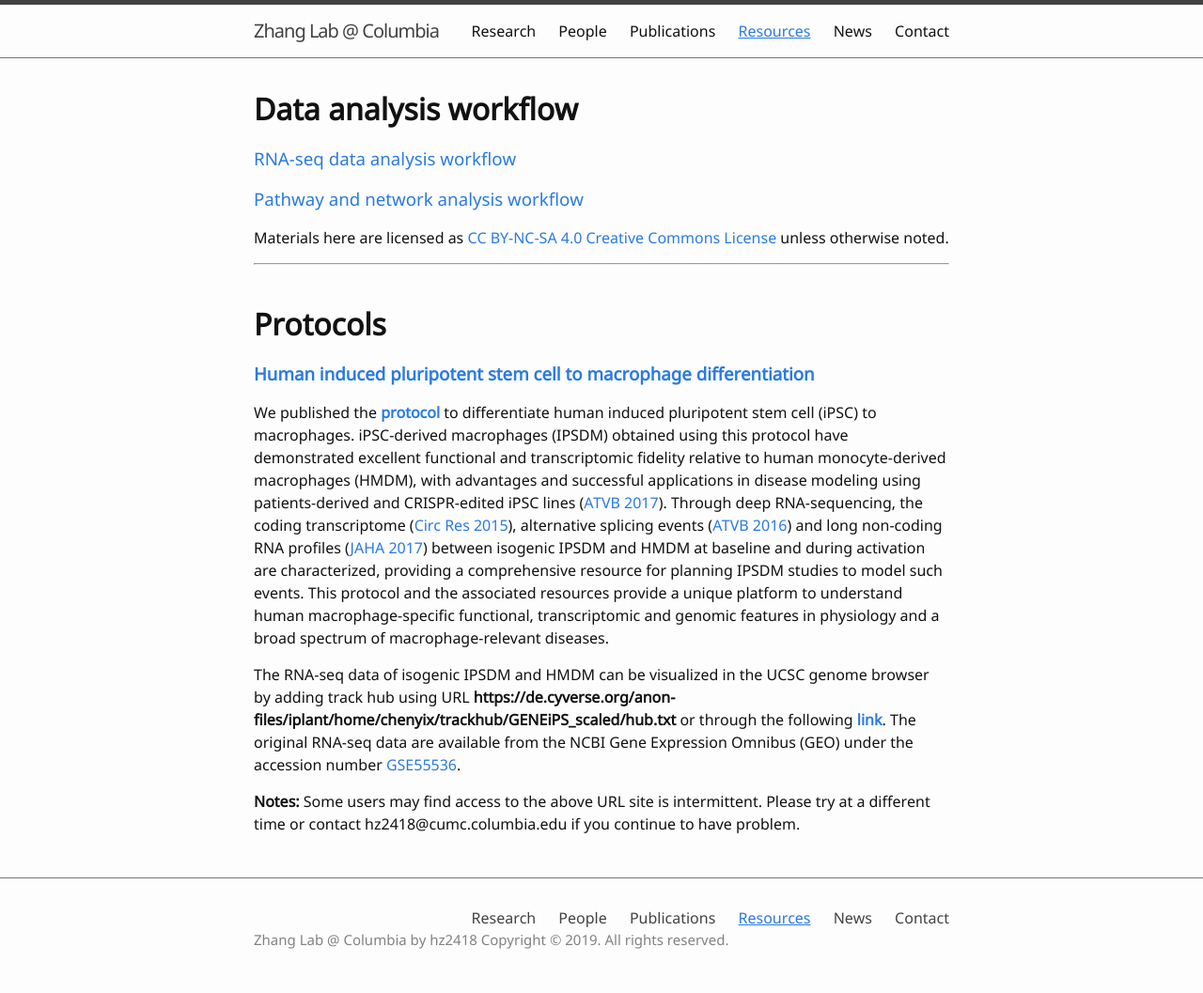
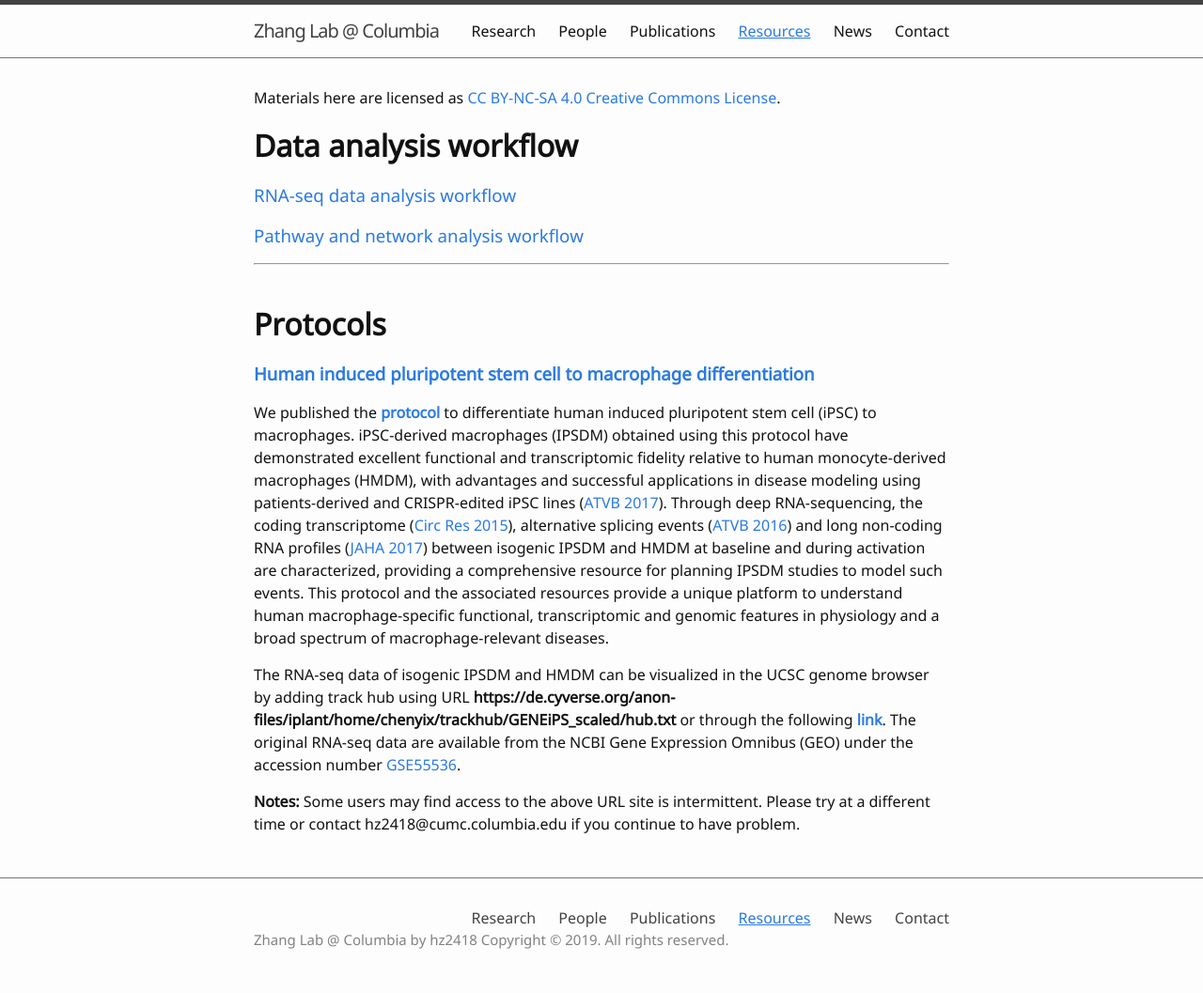
Before and after one commit to hanruizhang/zhanglab, a Jekyll site: the page built from 4_Resources.md, in a window 1280 px wide. Shown: the whole page at 94% size. Built offline with Jekyll 4.4.1, drawn with Linux system fonts in a browser that asks for light colours.

Commit message:
Update 4_Resources.md

```diff
--- a/4_Resources.md
+++ b/4_Resources.md
@@ -3,12 +3,12 @@
 nav: true
 ---
 
+Materials here are licensed as [CC BY-NC-SA 4.0 Creative Commons License](https://creativecommons.org/licenses/by-nc-sa/4.0/).
+
 # **Data analysis workflow**
 
 ### [RNA-seq data analysis workflow](https://hanruizhang.github.io/RNAseq-analysis-workflow/)
 ### [Pathway and network analysis workflow](https://hanruizhang.github.io/Pathway-Network-Analysis/)
-
-Materials here are licensed as [CC BY-NC-SA 4.0 Creative Commons License](https://creativecommons.org/licenses/by-nc-sa/4.0/) unless otherwise noted.
 
 
 ------
```
